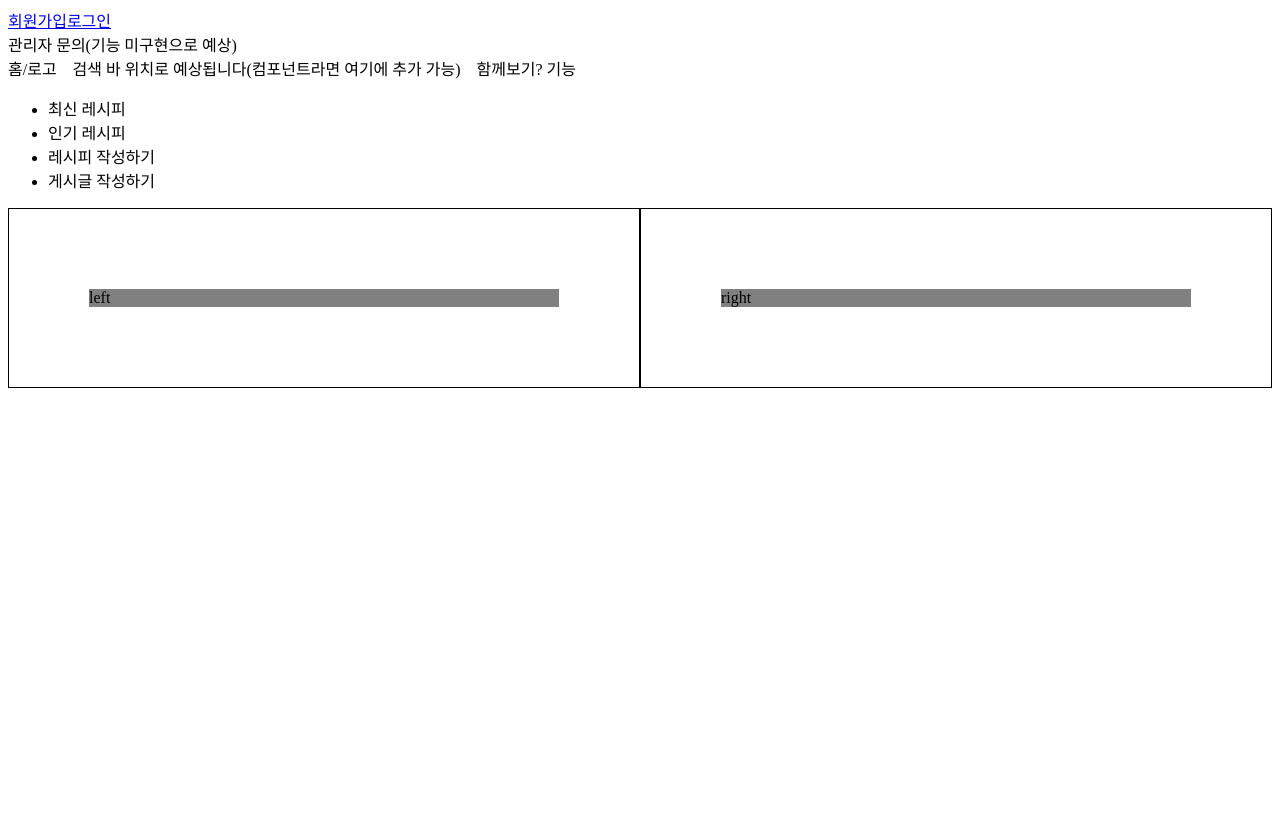
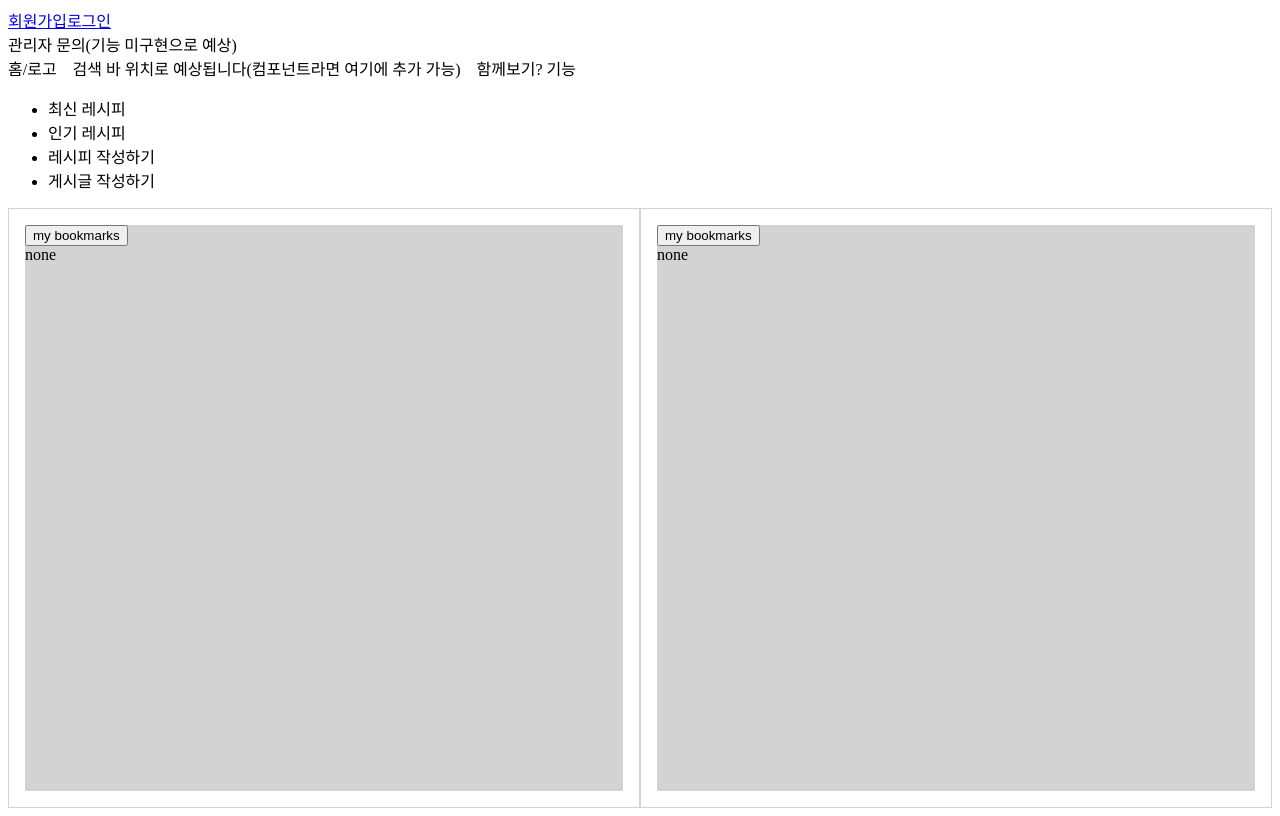
Before and after one commit to Duboo31/final_project_teulang_client, a React (Create React App) app: page /multi in a window 1280 px wide. Built offline with nearby package versions, Linux system fonts and the light colour scheme; no server answers.

Commit message:
Feat: MultiView(함께보기) 페이지 - 2개까지 가능

```diff
--- /dev/null
+++ b/src/component/BookmarksModal.jsx
@@ -0,0 +1,62 @@
+import React, { useEffect, useState } from 'react';
+import axios from "../api/recipes/axios";
+import "../style/BookmarksModal.css";
+
+export default function BookmarksModal({setModalOpen, setRecipeId, fetchUrl, setIsRecipe1Clicked}) {
+    const [myBookmarks, setMyBookmarks] = useState([]);
+
+    const fetchMyBookmarksData = async () => {
+        const request = await axios.get(fetchUrl);
+        console.log("request.data: ", request.data.bookmarked_articles);
+        setMyBookmarks(request.data.bookmarked_articles);
+      }
+
+    useEffect(() => {
+        fetchMyBookmarksData();
+    },[]);
+
+    const handleClick = (e) => {
+        // console.log(e.target.id);
+        setRecipeId(e.target.id);
+        setModalOpen(false);
+        setIsRecipe1Clicked(false);
+    }
+
+  return (
+    <div className="presentation">
+      <div className="wrapper-modal">
+        <div className="modal">
+          <span onClick={() => setModalOpen(false)} className="modal-close">
+            X
+          </span>
+
+          {/* <img
+            className="modal__poster-img"
+            src={`https://image.tmdb.org/t/p/original/${backdrop_path}`}
+            alt="modal__poster-img"
+          /> */}
+
+          <div className="modal__content">
+            <p className="modal__details">
+              <span className="modal__user_perc">100% for you</span>{" "}
+              hihi
+            </p>
+
+            <h2 className="modal__title">title</h2>
+            <p className="modal__overview"> 평점: </p>
+            <p className="modal__overview"> overview</p>
+
+            {myBookmarks.map((mybookmark) => {
+            console.log(mybookmark.article_recipe_id)
+            return (
+                <div key={mybookmark.article_recipe_id}>
+                    <p onClick={handleClick} id={mybookmark.article_recipe_id}>{mybookmark.article_recipe_id}</p>
+                </div>
+            )
+          })}
+          </div>
+        </div>
+      </div>
+    </div>
+  )
+}
--- a/src/pages/recipe/MultiViewPage.jsx
+++ b/src/pages/recipe/MultiViewPage.jsx
@@ -1,14 +1,87 @@
-import React from 'react'
+import React, { useState } from "react";
 
-export default function MultiViewPage() { // 페이지는 rfc로, 컴포넌트는 rafc?로 하는 이유가?
+// components
+import RecipeDetailForm from "../../component/RecipeDetailForm";
+import BookmarksModal from "../../component/BookmarksModal";
+import requests from "../../api/recipes/requests";
+
+export default function MultiViewPage() {
+  // 페이지는 rfc로, 컴포넌트는 rafc?로 하는 이유가?
+  const [recipeId1, setRecipeId1] = useState(0);
+  const [recipeId2, setRecipeId2] = useState(0);
+  const [isLeftClicked, setIsRecipe1Clicked] = useState(false);
+  const [modalOpen, setModalOpen] = useState(false);
+
+  const handleClick = (e) => {
+    console.log(e.target.name);
+    if (e.target.name === "btn_left") {
+      setIsRecipe1Clicked(true);
+    }
+    setModalOpen(true);
+  };
+
   return (
-    <div>
-      <div style={{width: "50%", float: "left", border: "1px solid #000", boxSizing: "border-box", padding: "5rem", backgroundColor: "gray", backgroundClip: "content-box"}}>
-        left
+    <div style={{ height: "75vh"}}>
+      <div
+        style={{
+          height: "100%",
+          width: "50%",
+          float: "left",
+          border: "1px solid lightgray",
+          boxSizing: "border-box",
+          padding: "1rem",
+          backgroundColor: "lightgray",
+          backgroundClip: "content-box",
+        }}
+      >
+        <div style={{ height: "100%", overflow: "scroll" }}>
+          <button onClick={handleClick} name="btn_left">
+            my bookmarks
+          </button>
+          <div>
+            {recipeId1 ? (
+              <RecipeDetailForm recipeId={recipeId1} />
+            ) : (
+              <div>none</div>
+            )}
+          </div>
+        </div>
       </div>
-      <div style={{width: "50%", float: "right", border: "1px solid #000", boxSizing: "border-box", padding: "5rem", backgroundColor: "gray", backgroundClip: "content-box"}}>
-        right
+      <div
+        style={{
+          height: "100%",
+          width: "50%",
+          float: "right",
+          border: "1px solid lightgray",
+          boxSizing: "border-box",
+          padding: "1rem",
+          backgroundColor: "lightgray",
+          backgroundClip: "content-box",
+          overflow: "scroll",
+        }}
+      >
+        <div style={{ height: "100%", overflow: "scroll" }}>
+          <button onClick={handleClick} name="btn_right">
+            my bookmarks
+          </button>
+          <div>
+            {recipeId2 ? (
+              <RecipeDetailForm recipeId={recipeId2} />
+            ) : (
+              <div>none</div>
+            )}
+          </div>
+        </div>
       </div>
+
+      {modalOpen && (
+        <BookmarksModal
+          setModalOpen={setModalOpen}
+          setRecipeId={isLeftClicked ? setRecipeId1 : setRecipeId2}
+          fetchUrl={requests.fetchMyPageData}
+          setIsRecipe1Clicked={setIsRecipe1Clicked}
+        />
+      )}
     </div>
-  )
+  );
 }
--- /dev/null
+++ b/src/style/BookmarksModal.css
@@ -0,0 +1,98 @@
+.modal {
+    position: relative;
+    max-width: 800px;
+    box-shadow: 0px 3px 5px -1px rgba(0, 0, 0, 0.2),
+      0px 5px 8px 0px rgba(0, 0, 0, 0.14), 0px 1px 14px 0px rgba(0, 0, 0, 0.12);
+    background: #ffffff;
+    overflow: hidden;
+    border-radius: 8px;
+    transition: all 400ms ease-in-out 2s;
+    animation: fadeIn 400ms;
+  }
+  .modal__poster-img {
+    width: 100%;
+    height: auto;
+  }
+  .modal__content {
+    padding: 40px;
+    color: black;
+  }
+  .modal__title {
+    padding: 0;
+    font-size: 40px;
+    margin: 16px 0;
+  }
+  .modal__details {
+    font-weight: 600;
+    font-size: 18px;
+  }
+  .modal__overview {
+    font-size: 20px;
+    line-height: 1.5;
+  }
+  .modal__user-perc {
+    color: #46d369;
+  }
+  .modal::-webkit-scrollbar {
+    display: none;
+    visibility: hidden;
+  }
+
+  /* Hide scrollbar for IE, Edge and Firefox */
+  .modal {
+    -ms-overflow-style: none; /* IE and Edge */
+    scrollbar-width: none; /* Firefox */
+  }
+  .wrapper-modal {
+    position: fixed;
+    inset: 0px;
+    background-color: rgb(0 0 0 / 71%);
+    -webkit-tap-highlight-color: transparent;
+    display: flex;
+    justify-content: center;
+  }
+  .presentation {
+    z-index: 1200;
+    position: absolute;
+  }
+  .modal-close {
+    position: absolute;
+    right: 20px;
+    top: 20px;
+    cursor: pointer;
+    z-index: 1000;
+    color: black;
+  }
+  @media screen and (max-height: 768px) {
+    .wrapper-modal {
+      align-items: unset;
+      padding-top: 2rem;
+    }
+    .modal {
+      overflow-y: scroll;
+    }
+  }
+  @media screen and (max-width: 768px) {
+    .modal__overview {
+      font-size: 16px;
+    }
+    .modal__details {
+      font-size: 16px;
+    }
+    .wrapper-modal {
+      padding: 0;
+    }
+    .modal {
+      overflow-y: scroll !important;
+    }
+  }
+  @keyframes fadeIn {
+    from {
+      opacity: 0;
+      transform: scale(0.5);
+    }
+    to {
+      opacity: 1;
+      transform: scale(1);
+    }
+  }
```
